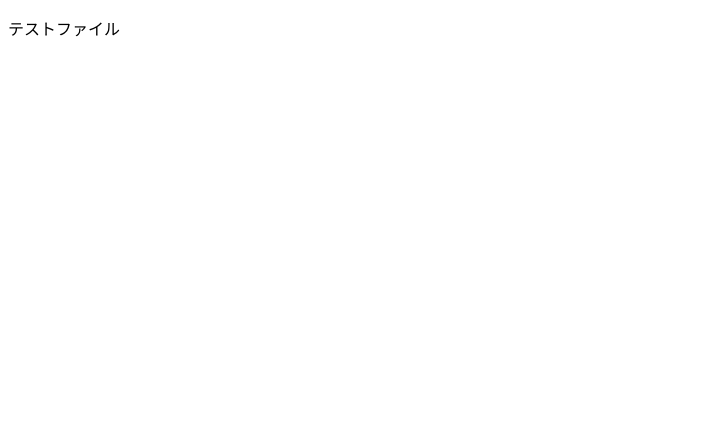
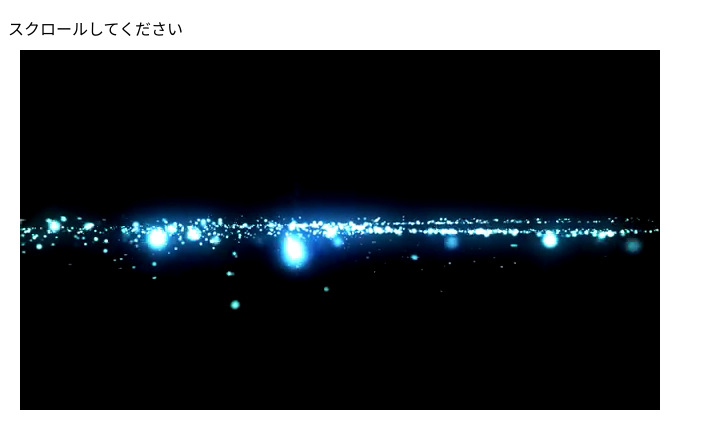
Before and after one commit to kazuhe/scroll-fade, a website built with webpack: page src/pug/index.pug in a window 1280 px wide. Shown: the top 448 px of the page, without its empty margins (0-714 px from the left). Built offline with nearby package versions, Linux system fonts and the light colour scheme; files whose address does not match are found by name.

Commit message:
add: スクロール量に応じて画像切替

```diff
--- a/docs/assets/js/bundle.js
+++ b/docs/assets/js/bundle.js
@@ -90,23 +90,10 @@
 /*!************************!*\
   !*** ./src/js/main.js ***!
   \************************/
-/*! no exports provided */
-/***/ (function(module, __webpack_exports__, __webpack_require__) {
+/*! no static exports found */
+/***/ (function(module, exports) {
 
-"use strict";
-eval("__webpack_require__.r(__webpack_exports__);\n/* harmony import */ var _sub_js__WEBPACK_IMPORTED_MODULE_0__ = __webpack_require__(/*! ./sub.js */ \"./src/js/sub.js\");\n\nObject(_sub_js__WEBPACK_IMPORTED_MODULE_0__[\"hello\"])();\n\nvar hello2 = function hello2() {\n  console.log('poke');\n};\n\nhello2();\n\n//# sourceURL=webpack:///./src/js/main.js?");
-
-/***/ }),
-
-/***/ "./src/js/sub.js":
-/*!***********************!*\
-  !*** ./src/js/sub.js ***!
-  \***********************/
-/*! exports provided: hello */
-/***/ (function(module, __webpack_exports__, __webpack_require__) {
-
-"use strict";
-eval("__webpack_require__.r(__webpack_exports__);\n/* harmony export (binding) */ __webpack_require__.d(__webpack_exports__, \"hello\", function() { return hello; });\nfunction hello() {\n  console.log('hello watch!');\n}\n\n//# sourceURL=webpack:///./src/js/sub.js?");
+eval("/**\n * スクロールすると画像ファイル名が連番で変わる処理\n * @param {}\n * @return {}\n */\nvar scrollMovie = function scrollMovie() {\n  // 画像の要素を取得する\n  var img = document.querySelector('#scrollIMG');\n  var srcPath = './assets/image/';\n  var currentIMG = 1;\n  var switchAmount = 10; // IMGを切り替えるスクロール量\n\n  var nowPosition = window.pageYOffset;\n  window.addEventListener('scroll', function () {\n    // スクロール量を取得\n    var newPosition = window.pageYOffset; // なんか計算 nowPosition\n\n    if (newPosition - nowPosition > switchAmount) {\n      var fileNumber = ('000' + currentIMG).slice(-3);\n      currentIMG++; // 画像ファイル名を書き換え\n\n      var newSrc = \"\".concat(srcPath, \"image\").concat(fileNumber, \".png\");\n      img.setAttribute('src', newSrc); // 初期化\n\n      nowPosition = newPosition;\n    }\n  });\n}; // 実行\n\n\nscrollMovie();\n\n//# sourceURL=webpack:///./src/js/main.js?");
 
 /***/ })
 
--- a/gulpfile.js
+++ b/gulpfile.js
@@ -134,7 +134,7 @@ function sass() {
       .pipe(
         gulp.dest(dest.css),
       )
-      // .pipe(browserSync.reload({ stream: true }))
+      .pipe(browserSync.reload({ stream: true }))
   );
 }
 exports.sass = sass;
@@ -147,6 +147,7 @@ function js() {
   return (
     webpackStream(webpackConfig, webpack)
     .pipe(gulp.dest(dest.js))
+    .pipe(browserSync.reload({ stream: true }))
   );
 }
 exports.js = js;
--- a/src/js/main.js
+++ b/src/js/main.js
@@ -1,9 +1,34 @@
-import {hello} from './sub.js';
+/**
+ * スクロールすると画像ファイル名が連番で変わる処理
+ * @param {}
+ * @return {}
+ */
+const scrollMovie = () => {
 
-hello();
+  // 画像の要素を取得する
+  const img = document.querySelector('#scrollIMG');
+  const srcPath = './assets/image/';
+  let currentIMG = 1;
+  const switchAmount = 10; // IMGを切り替えるスクロール量
+  let nowPosition = window.pageYOffset;
 
-const hello2 = () => {
-  console.log('poke');
-}
+  window.addEventListener('scroll', () => {
+    // スクロール量を取得
+    const newPosition = window.pageYOffset;
+    // なんか計算 nowPosition
+    if(newPosition - nowPosition > switchAmount) {
+      const fileNumber = ( '000' + currentIMG ).slice( -3 );
+      currentIMG++
 
-hello2();
+      // 画像ファイル名を書き換え
+      const newSrc = `${srcPath}image${fileNumber}.png`;
+      img.setAttribute('src', newSrc);
+
+      // 初期化
+      nowPosition = newPosition;
+    }
+  })
+};
+
+// 実行
+scrollMovie();
--- a/src/pug/index.pug
+++ b/src/pug/index.pug
@@ -8,4 +8,6 @@ html(lang="ja")
     script(src="./assets/js/bundle.js" defer)
   body
 
-    p テストファイル
+    #app
+      p スクロールしてください
+      img#scrollIMG(src="./assets/image/image001.png", alt="")
--- a/src/scss/main.scss
+++ b/src/scss/main.scss
@@ -1,5 +1,10 @@
 @use './foundation/_define' as define;
 
-h1 {
-  color: define.$color-main;
+#app {
+  height: 5000px;
 }
+#scrollIMG {
+  position: fixed;
+  top: 50px;
+  left: 20px;
+}
```
Also changed, not shown: docs/assets/css/main.css, docs/index.html.
